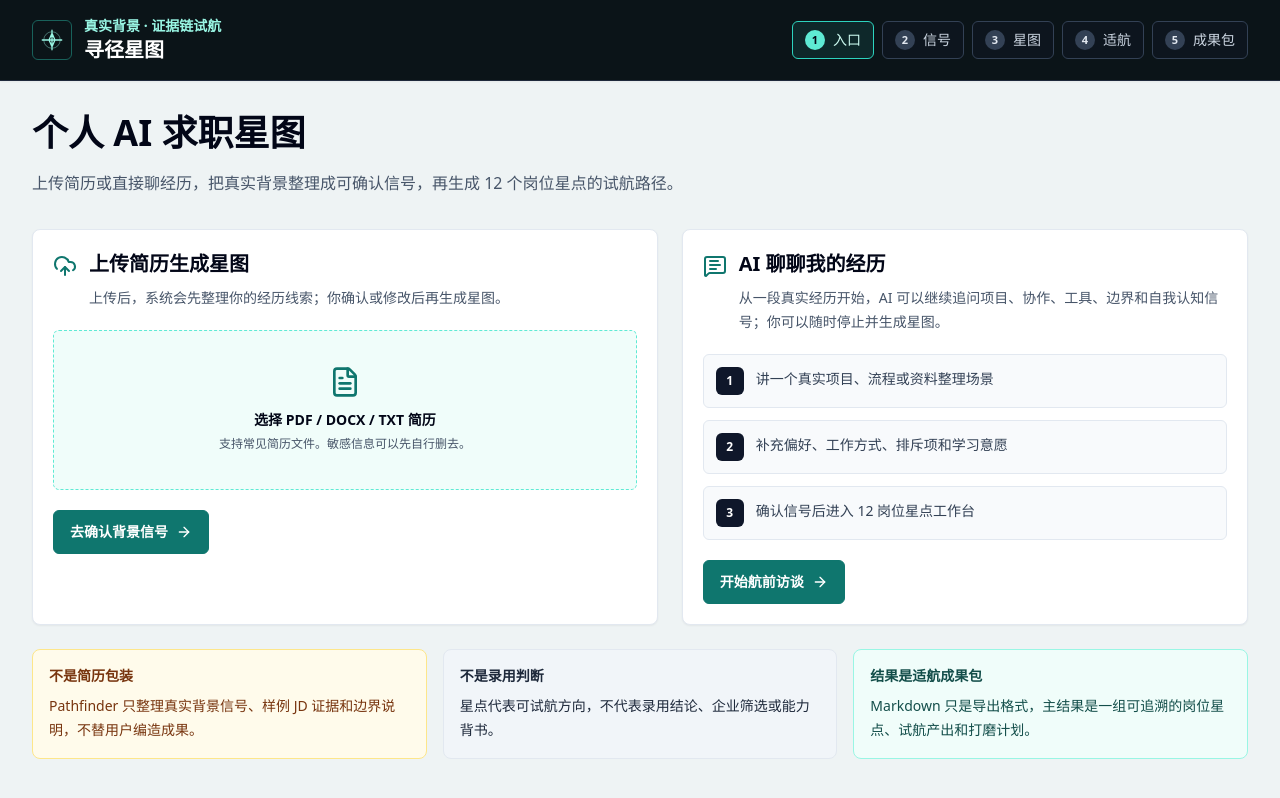
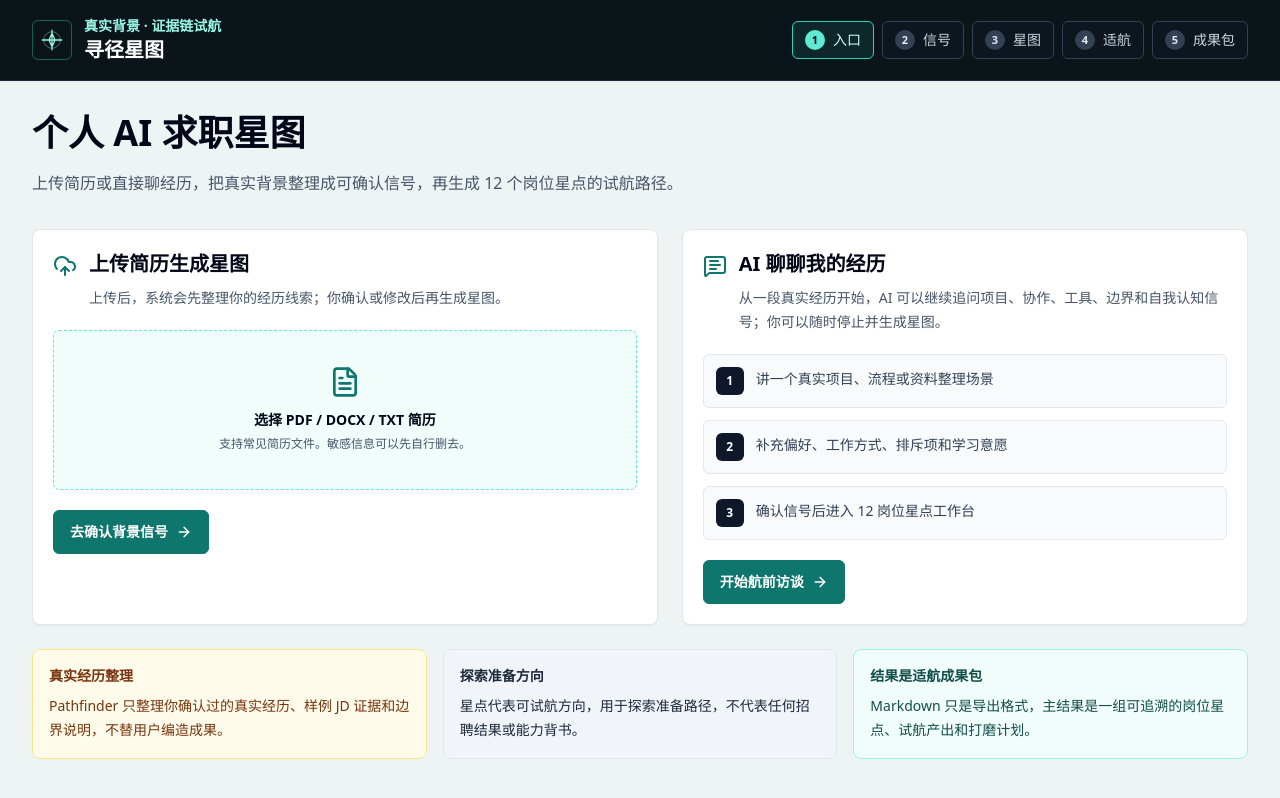
Before and after one commit to LittleNuB/ai-job-seeker, a Next.js app in the folder frontend/: page /pathfinder in a window 1280 px wide. Built offline with nearby package versions, Linux system fonts and the light colour scheme.

Commit message:
copy: polish pathfinder boundary wording

```diff
--- a/frontend/src/features/pathfinder/data.ts
+++ b/frontend/src/features/pathfinder/data.ts
@@ -286,8 +286,8 @@ export const openDocumentsProjectRecord: OpenSourceProjectRecord = {
   forbiddenClaims: [
     "岗位背书。",
     "求职结果预测。",
-    "企业侧筛选。",
-    "履历包装。",
+    "替招聘方作判断。",
+    "编造或夸大真实经历。",
     "不声明官方贡献记录。",
   ],
   allowedContexts: [
@@ -754,7 +754,7 @@ export const pageCopy = {
   entryScope:
     "当前版本展示路径建议、样例 JD、已审计公开项目、试航问答和 Markdown 导出；AI 只整理背景信号，不直接决定结果。",
   entryBoundaryNotice:
-    "这不是履历美化工具，也不做岗位背书、企业侧动作或求职结果判断。它只帮助你把路径判断、试航作答和边界说明整理成可追溯材料。",
+    "它只整理你确认过的真实经历、岗位样例证据和边界说明，帮助形成可追溯材料。星点用于探索准备方向，不代表任何招聘结果或能力背书。",
   entryBoundary: [
     "用户：真实输入",
     "项目：已审计公开项目库",
--- a/frontend/src/features/pathfinder/p1d-pages.tsx
+++ b/frontend/src/features/pathfinder/p1d-pages.tsx
@@ -758,11 +758,11 @@ export function PathfinderEntryPage() {
       </div>
 
       <div className="mt-6 grid gap-4 lg:grid-cols-3">
-        <Notice title="不是简历包装" tone="amber">
-          Pathfinder 只整理真实背景信号、样例 JD 证据和边界说明，不替用户编造成果。
+        <Notice title="真实经历整理" tone="amber">
+          Pathfinder 只整理你确认过的真实经历、样例 JD 证据和边界说明，不替用户编造成果。
         </Notice>
-        <Notice title="不是录用判断" tone="slate">
-          星点代表可试航方向，不代表录用结论、企业筛选或能力背书。
+        <Notice title="探索准备方向" tone="slate">
+          星点代表可试航方向，用于探索准备路径，不代表任何招聘结果或能力背书。
         </Notice>
         <Notice title="结果是适航成果包" tone="teal">
           Markdown 只是导出格式，主结果是一组可追溯的岗位星点、试航产出和打磨计划。
@@ -1065,7 +1065,7 @@ export function PathfinderBackgroundPage() {
           </div>
           <div className="grid content-start gap-4">
             <Notice title={ready ? "可生成星图" : "建议补齐必填信号"} tone={ready ? "teal" : "amber"}>
-              手动补充用于修正或补齐信号。保存后只进入证据链和星图，不产生录用判断。
+              手动补充用于修正或补齐信号。保存后只进入证据链和星图，不代表任何招聘结果。
             </Notice>
             <div className="flex flex-wrap gap-3">
               <ActionButton type="submit" disabled={!ready}>
@@ -1936,7 +1936,7 @@ export function PathfinderResultPage() {
               items={[
                 "不声称参与原开源项目开发、维护或官方贡献。",
                 "不把公开项目能力写成个人已交付成果。",
-                "不输出录用判断或企业筛选结论。",
+                "星点仅用于整理准备方向，不代表任何招聘结果。",
               ]}
             />
             <InfoBlock
```
Also changed, not shown: frontend/scripts/pathfinder-static-tests.ts (+8 -0 lines), 2 other files (tests, documents, lock files or other folders).
